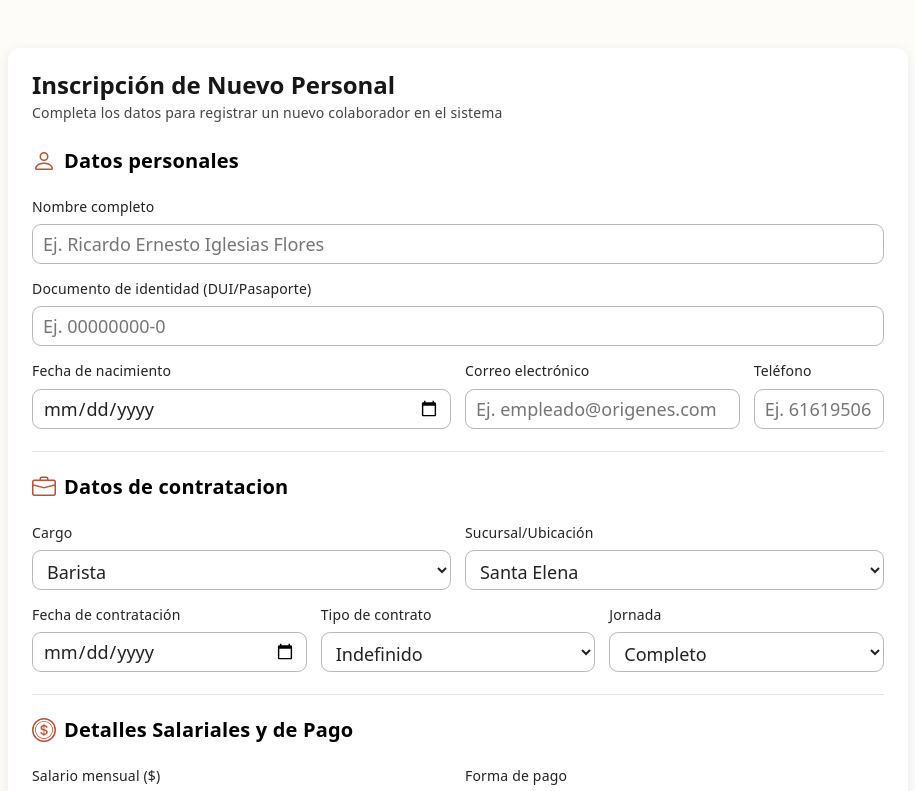
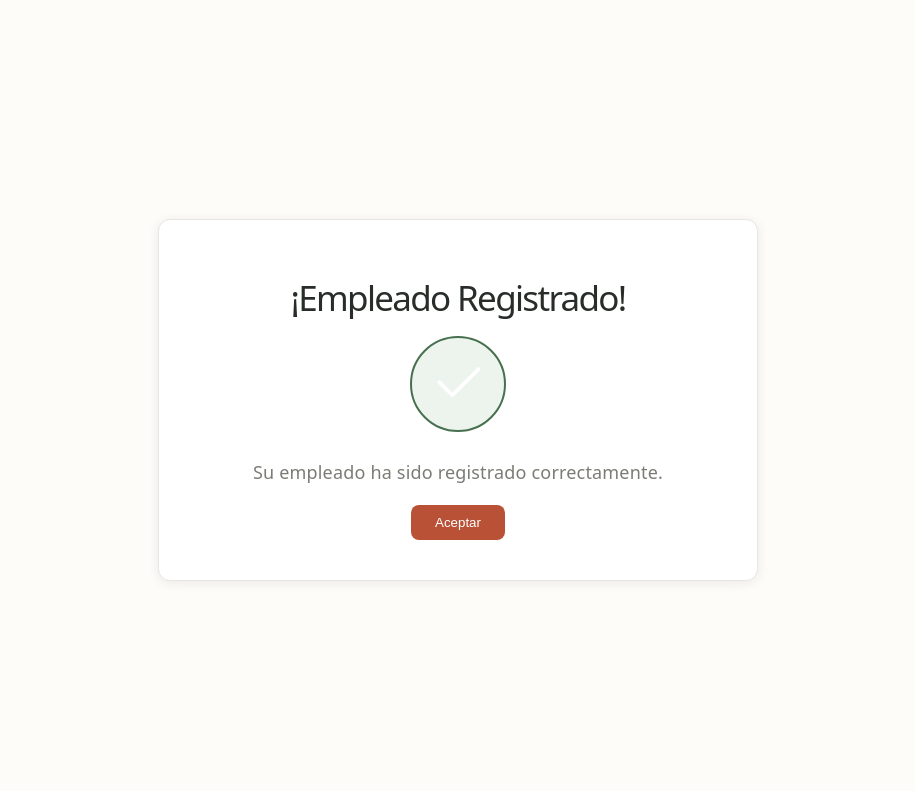
Before and after one commit to Daniellopez28/Proyecto_de_catedra_web, a React (Vite) app in the folder frontend/: page / in a window 1280 px wide. Shown: the top 791 px of the page, without its empty margins (182-1097 px from the left). Built offline with nearby package versions, Linux system fonts and the light colour scheme.

Commit message:
feat: creacion success pop up

```diff
--- /dev/null
+++ b/frontend/components/success.jsx
@@ -0,0 +1,21 @@
+import '../src/success.css'
+import successIcon from '../src/assets/check2.svg'
+
+function Success() {
+
+
+    return (
+        <main className="success-page">
+            <div className="success-main-container">
+                <div>
+                    <h1>¡Empleado Registrado!</h1>
+                    <img src={successIcon} alt="" className='success-icon' />
+                    <p> Su empleado ha sido registrado correctamente.</p>
+                    <button type="button">Aceptar</button>
+                </div>
+            </div>
+        </main>
+    )
+}
+
+export default Success;
--- a/frontend/src/App.jsx
+++ b/frontend/src/App.jsx
@@ -1,5 +1,5 @@
 import './App.css'
-import SideNavbar from '../components/employee-add.jsx'
+import SideNavbar from '../components/success.jsx'
 
 function App() {
   return <SideNavbar />
--- /dev/null
+++ b/frontend/src/success.css
@@ -0,0 +1,66 @@
+@import url('https://fonts.googleapis.com/css2?family=Inter:wght@300;400;500;600;700&display=swap');
+
+
+:root {
+    background-color: #f7f6f2;
+    --font-family: 'Inter', sans-serif;
+
+}
+
+
+.success-page {
+    min-height: 100svh;
+    display: flex;
+    align-items: center;
+    justify-content: center;
+    box-sizing: border-box;
+    padding: 24px;
+}
+
+.success-main-container{
+    display: grid;
+    place-items: center;
+    text-align: center;
+    gap: 16px;
+    padding: 40px;
+    background: #fff;
+    border: 1px solid #e7e6e4;
+    border-radius: 12px;
+    box-shadow: 0 2px 12px rgba(0, 0, 0, 0.08);
+    width: min(50%, 600px);
+    box-sizing: border-box;
+}
+
+.success-main-container h1 {
+    color: #292d29;
+    font-size: 35px;
+    margin: 25px;
+}
+
+.success-main-container p {
+    color: #7a7d75;
+    margin: 20px;
+}
+
+.success-main-container button {
+    background: #b95136;
+    color: #fff;
+    border: 0;
+    border-radius: 8px;
+    padding: 10px 24px;
+    cursor: pointer;
+}
+
+.success-main-container button:hover {
+    background: #99422d;
+}
+
+.success-icon{
+    width: 96px;
+    height: 96px;
+    padding: 16px;
+    box-sizing: border-box;
+    border: 2px solid #47704e;
+    border-radius: 50%;
+    background: #edf3ed;
+}
```
Also changed, not shown: frontend/components/employee-registered.jsx (deleted), frontend/src/assets/check2.svg (added).
